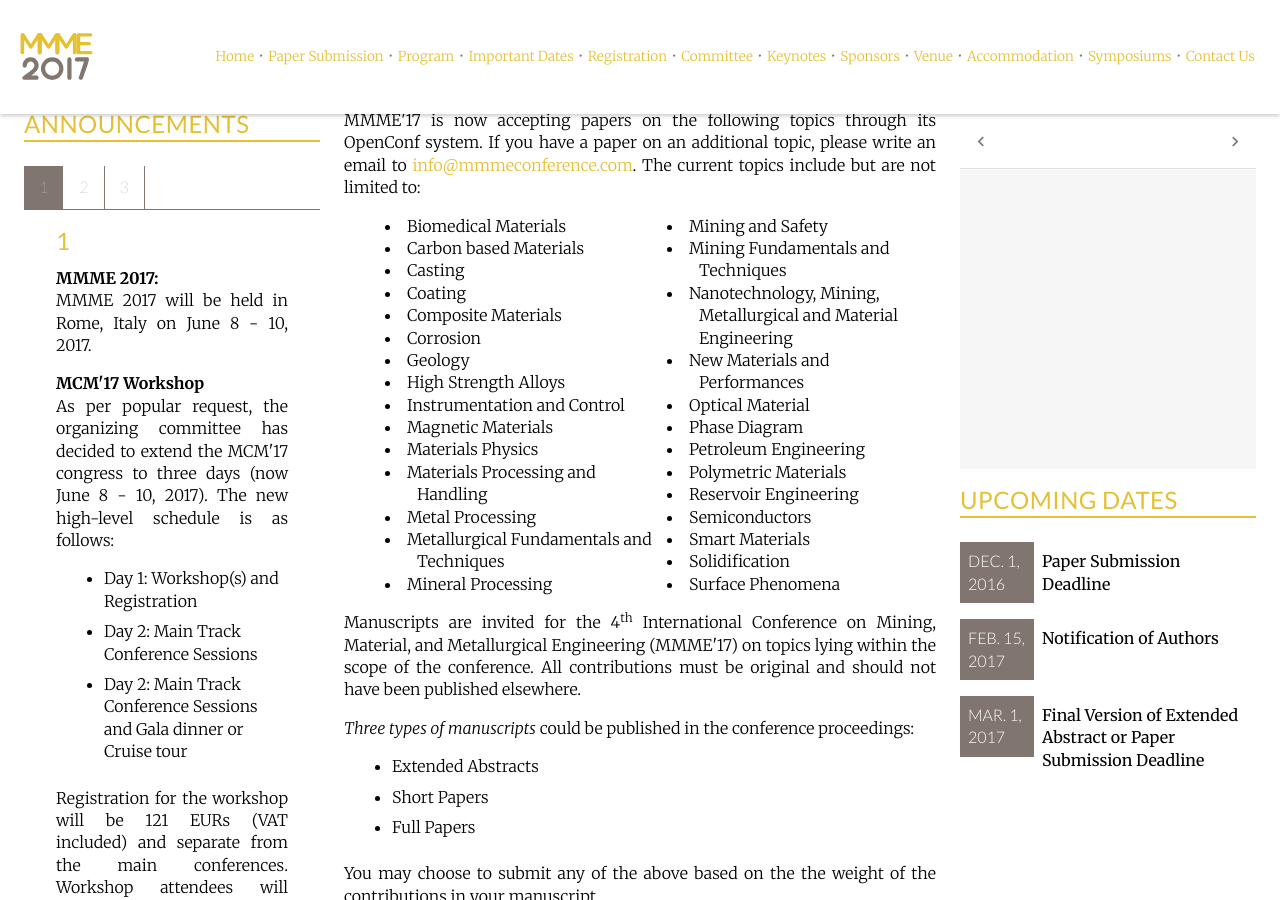
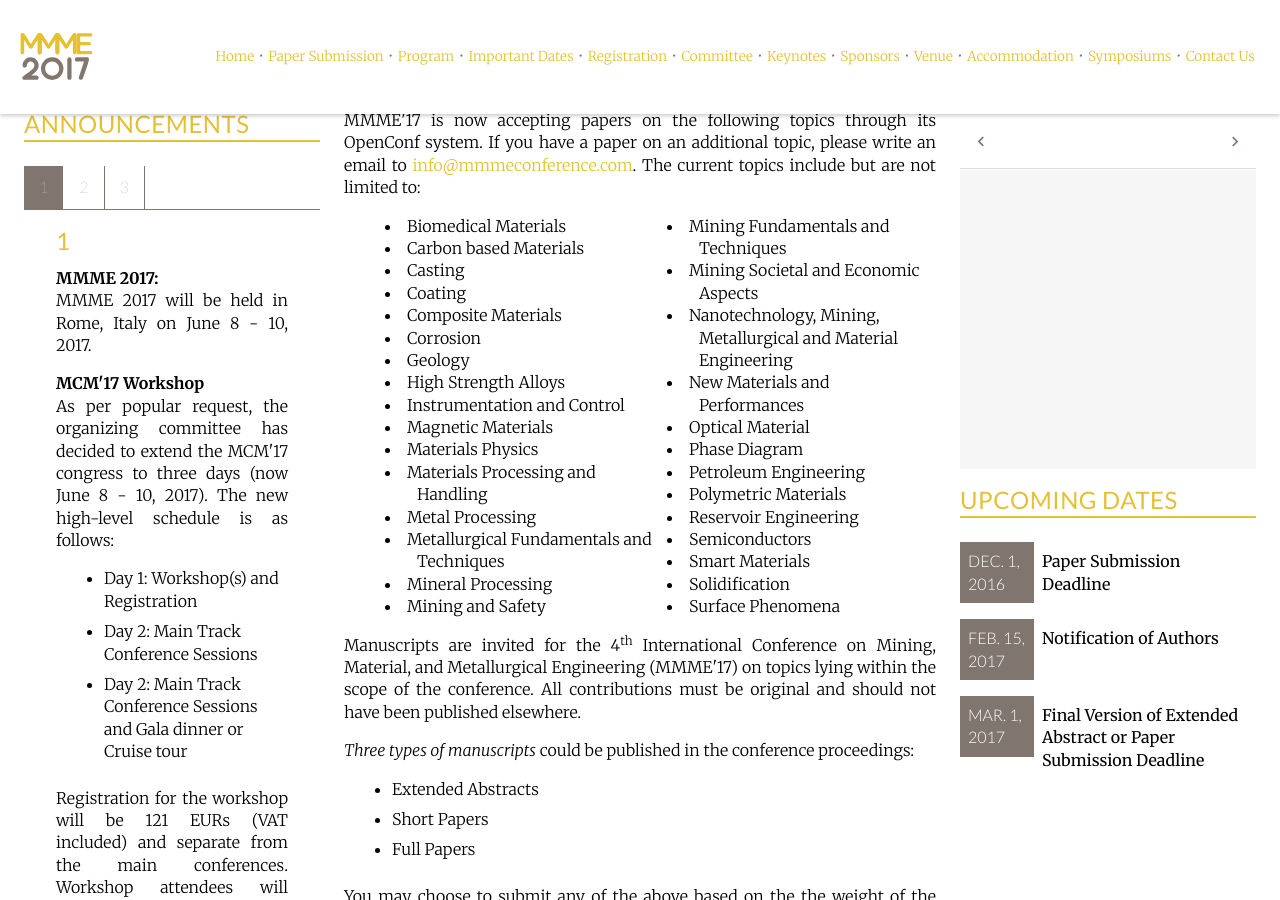
Before and after one commit to intaset/mmmeconference, a Jekyll site: the page built from papers.html, in a window 1280 px wide and 900 px high, scrolled down 422 px. Built offline with Jekyll 4.4.1, drawn with Linux system fonts in a browser that asks for light colours; nearby versions of some CDN libraries; Markdown is read by kramdown in place of the engine named in the settings; comment, search, counter and statistics services are not loaded.

Commit message:
added new topics

```diff
--- a/papers.html
+++ b/papers.html
@@ -27,6 +27,7 @@ keyword: mining conference, material conference, mineral processing conference,
 <li>Mineral Processing</li>
 <li>Mining and Safety</li>
 <li>Mining Fundamentals and Techniques</li>
+<li>Mining Societal and Economic Aspects</li>
 <li>Nanotechnology, Mining, Metallurgical and Material Engineering</li>
 <li>New Materials and Performances</li>
 <li>Optical Material</li>
```
Also changed, not shown: 1 other file.
